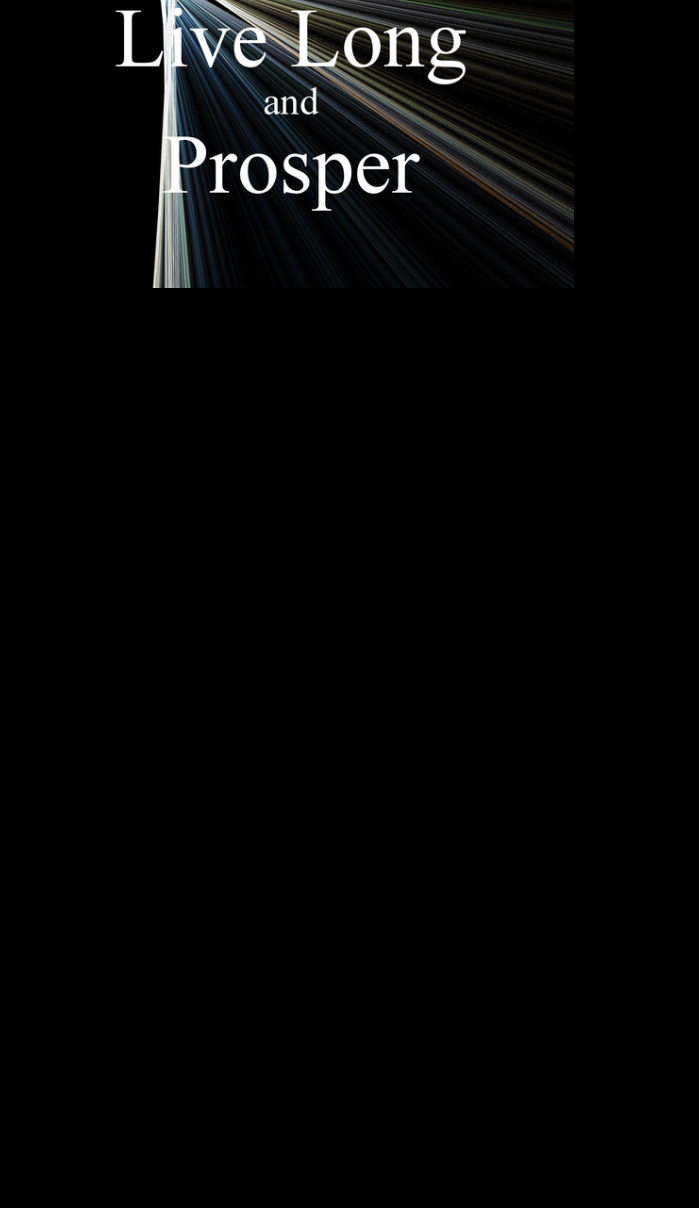
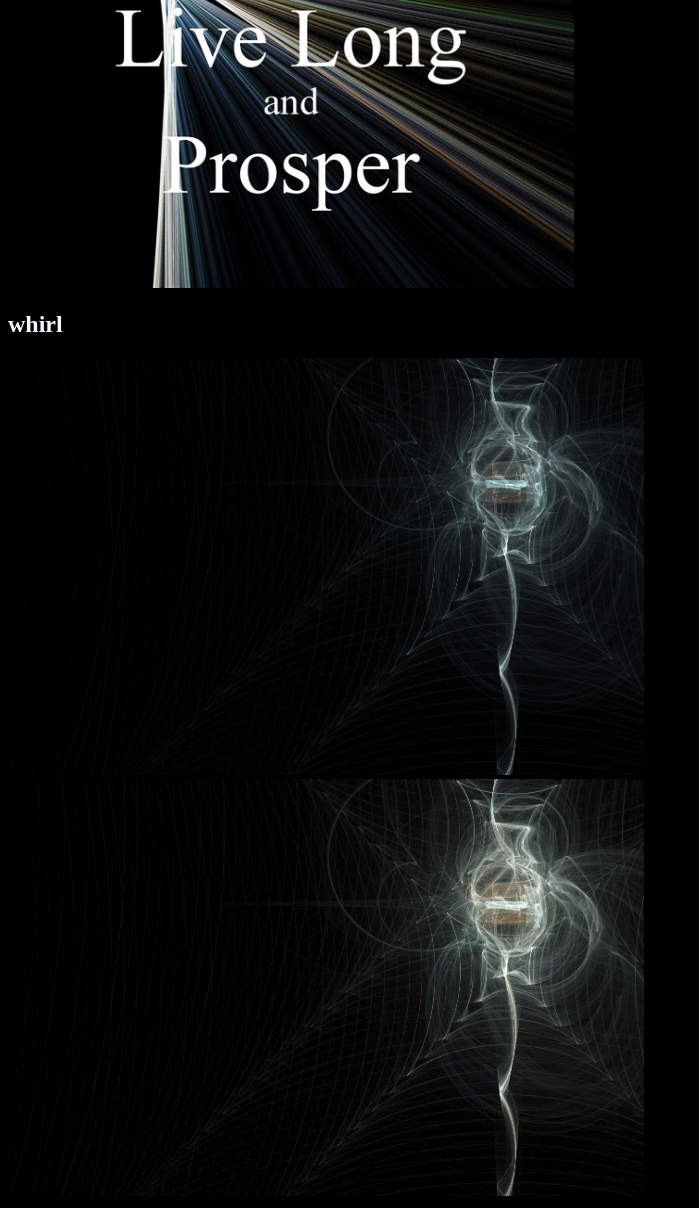
Before and after one commit to Krewn/ApophysisOutPuts, a plain HTML site: page index.html in a window 1280 px wide. Shown: the part 8479-9687 px from the top of the page, without its empty margins (0-699 px from the left). Before the commit the page ends 8779 px from the top, so only its background shows below. Drawn offline with Linux system fonts and the light colour scheme.

Commit message:
add whirl

```diff
--- a/index.html
+++ b/index.html
@@ -25,4 +25,6 @@
 </div><div><h2>StarTrek</h2><img src=./StarTrek/adbg2.jpg>
 <img src=./StarTrek/adbg2bw.jpg>
 <img src=./StarTrek/live-long-and-prosper-273.jpg.png>
+</div><div><h2>whirl</h2><img src=./whirl/whirlPool.png>
+<img src=./whirl/whirlPoolPost.png>
 </div></body></html>
```
Also changed, not shown: whirl/whirlPool.png (added), whirl/whirlPoolPost.png (added).
